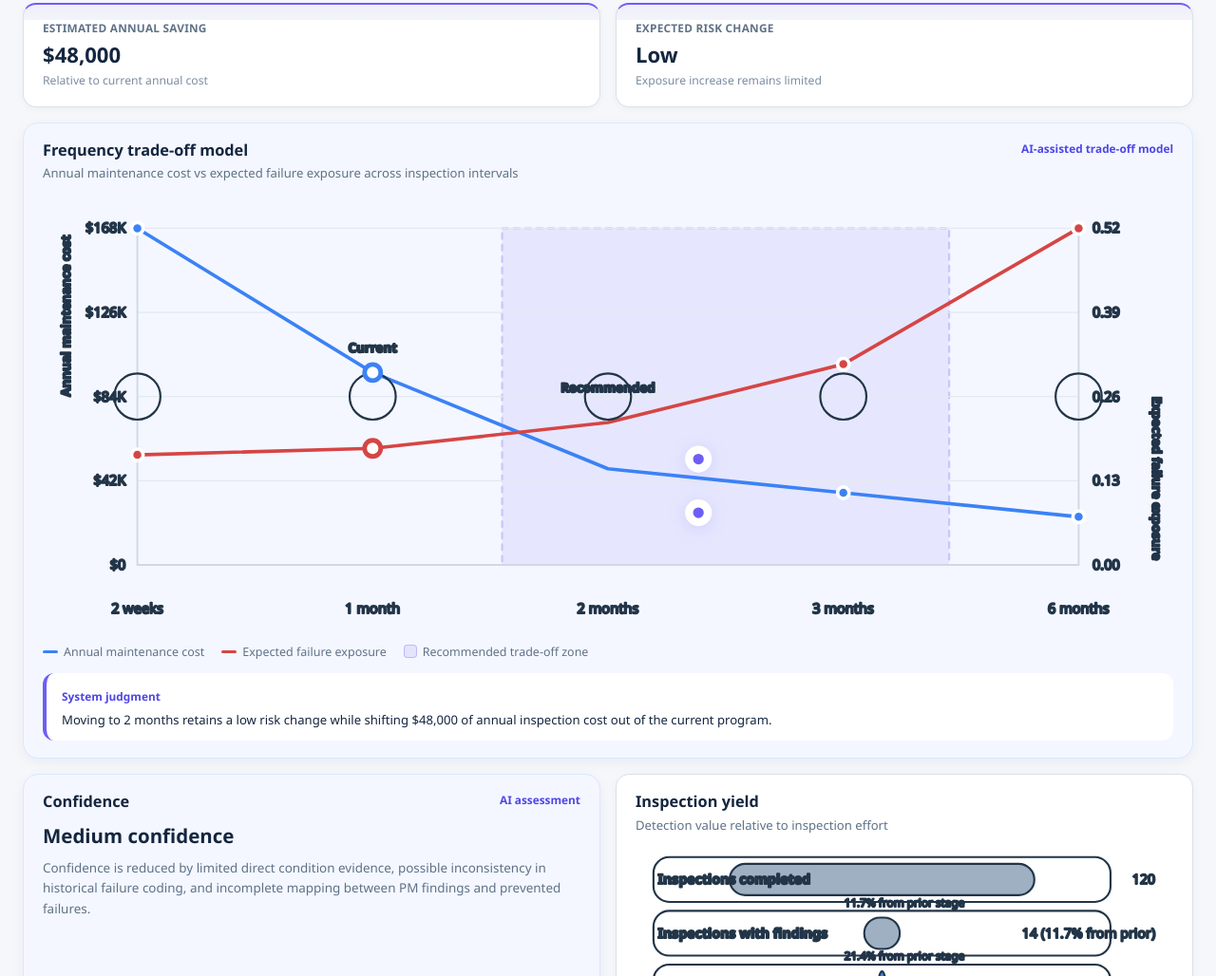
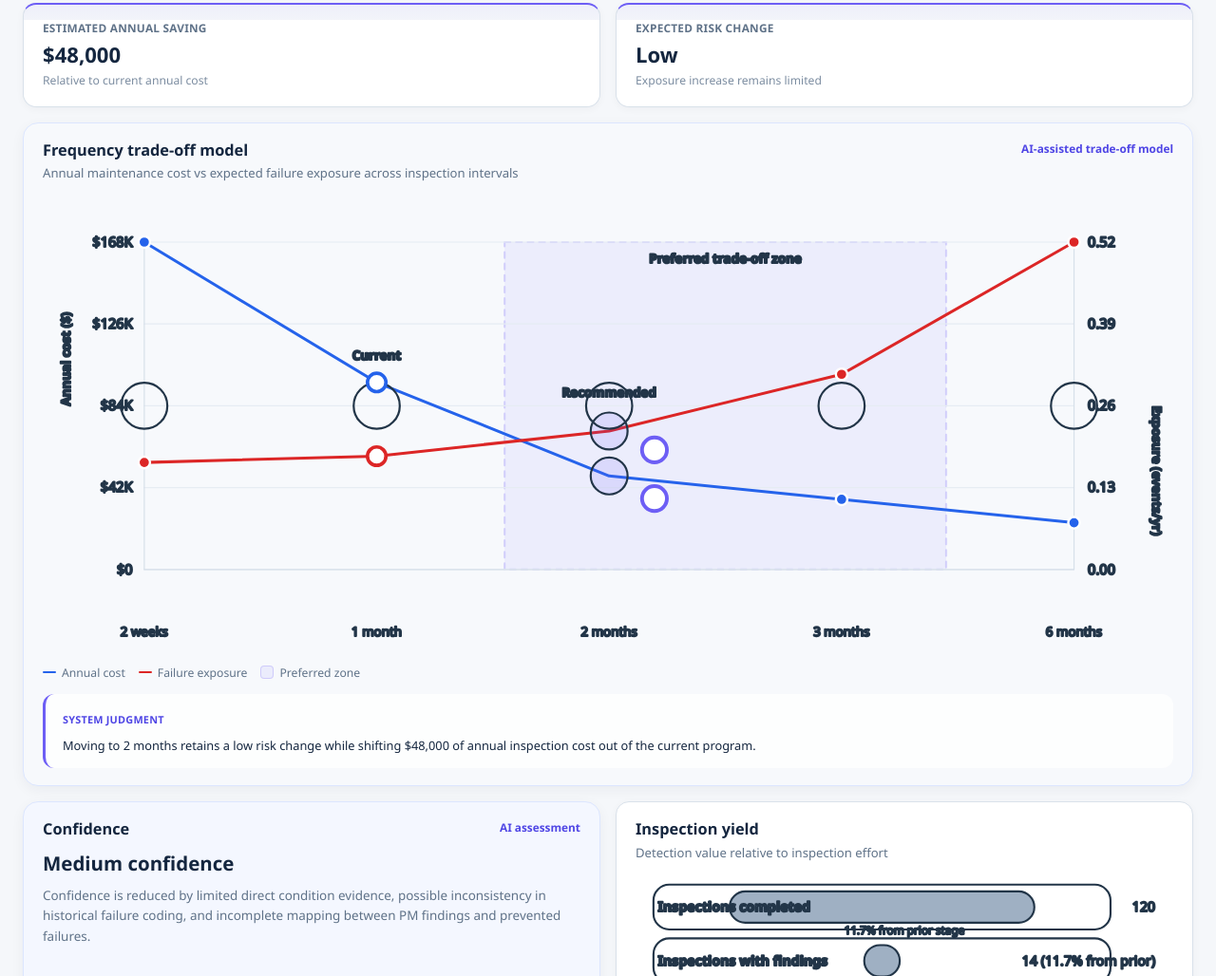
Before and after one commit to Fmkunle/Maintenance-Strategy-G, a plain HTML site: page economic-opportunity-detail.html in a window 1280 px wide. Shown: the part 376-1404 px from the top of the page at 95% size. Drawn offline with Linux system fonts and the light colour scheme.

Commit message:
Build analytical opportunity detail page

```diff
--- a/app.js
+++ b/app.js
@@ -710,8 +710,8 @@ const renderEconomicOpportunityDetail = () => {
     }
 
     const width = 980;
-    const height = 380;
-    const padding = { top: 30, right: 82, bottom: 58, left: 82 };
+    const height = 400;
+    const padding = { top: 42, right: 86, bottom: 74, left: 88 };
     const plotWidth = width - padding.left - padding.right;
     const plotHeight = height - padding.top - padding.bottom;
     const maxCost = Math.max(...detail.tradeoffModel.map((item) => item.cost));
@@ -745,6 +745,15 @@ const renderEconomicOpportunityDetail = () => {
           class: "tradeoff-chart__zone",
         })
       );
+
+      const zoneCaption = createSvgNode("text", {
+        x: (xFor(recommendedStart) + xFor(recommendedEnd)) / 2,
+        y: padding.top + 18,
+        "text-anchor": "middle",
+        class: "tradeoff-chart__zone-caption",
+      });
+      zoneCaption.textContent = "Preferred trade-off zone";
+      svg.appendChild(zoneCaption);
     }
 
     [0, 0.25, 0.5, 0.75, 1].forEach((tick) => {
@@ -783,7 +792,7 @@ const renderEconomicOpportunityDetail = () => {
       transform: `rotate(-90 24 ${padding.top + plotHeight / 2})`,
       class: "tradeoff-chart__axis-title",
     });
-    leftAxisTitle.textContent = "Annual maintenance cost";
+    leftAxisTitle.textContent = "Annual cost ($)";
     svg.appendChild(leftAxisTitle);
 
     const rightAxisTitle = createSvgNode("text", {
@@ -792,7 +801,7 @@ const renderEconomicOpportunityDetail = () => {
       transform: `rotate(90 ${width - 18} ${padding.top + plotHeight / 2})`,
       class: "tradeoff-chart__axis-title",
     });
-    rightAxisTitle.textContent = "Expected failure exposure";
+    rightAxisTitle.textContent = "Exposure (events/yr)";
     svg.appendChild(rightAxisTitle);
 
     [
@@ -834,6 +843,8 @@ const renderEconomicOpportunityDetail = () => {
 
     detail.tradeoffModel.forEach((item, index) => {
       const x = xFor(index);
+      const isCurrent = item.key === currentKey;
+      const isRecommended = item.key === recommendedKey;
       const pointTooltip = `
         <strong>${item.label}</strong>
         <span>Annual cost: ${formatCurrency(item.cost)}</span>
@@ -841,15 +852,32 @@ const renderEconomicOpportunityDetail = () => {
         <span>Risk index: ${item.riskIndex.toFixed(2)}</span>
       `;
 
+      if (isRecommended) {
+        const costHalo = createSvgNode("circle", {
+          cx: x,
+          cy: yForCost(item.cost),
+          r: 16,
+          class: "tradeoff-chart__halo",
+        });
+        const exposureHalo = createSvgNode("circle", {
+          cx: x,
+          cy: yForExposure(item.exposure),
+          r: 16,
+          class: "tradeoff-chart__halo",
+        });
+        svg.appendChild(costHalo);
+        svg.appendChild(exposureHalo);
+      }
+
       const costDot = createSvgNode("circle", {
         cx: x,
         cy: yForCost(item.cost),
-        r: item.key === currentKey || item.key === recommendedKey ? 7 : 5,
+        r: isRecommended ? 10 : isCurrent ? 8 : 5,
         class: [
           "tradeoff-chart__dot",
           "tradeoff-chart__dot--cost",
-          item.key === currentKey ? "is-current" : "",
-          item.key === recommendedKey ? "is-recommended" : "",
+          isCurrent ? "is-current" : "",
+          isRecommended ? "is-recommended" : "",
           item.key === selectedScenario.key ? "is-selected" : "",
         ]
           .filter(Boolean)
@@ -858,12 +886,12 @@ const renderEconomicOpportunityDetail = () => {
       const exposureDot = createSvgNode("circle", {
         cx: x,
         cy: yForExposure(item.exposure),
-        r: item.key === currentKey || item.key === recommendedKey ? 7 : 5,
+        r: isRecommended ? 10 : isCurrent ? 8 : 5,
         class: [
           "tradeoff-chart__dot",
           "tradeoff-chart__dot--exposure",
-          item.key === currentKey ? "is-current" : "",
-          item.key === recommendedKey ? "is-recommended" : "",
+          isCurrent ? "is-current" : "",
+          isRecommended ? "is-recommended" : "",
           item.key === selectedScenario.key ? "is-selected" : "",
         ]
           .filter(Boolean)
@@ -888,17 +916,15 @@ const renderEconomicOpportunityDetail = () => {
       svg.appendChild(costDot);
       svg.appendChild(exposureDot);
 
-      if (item.key === currentKey || item.key === recommendedKey) {
+      if (isCurrent || isRecommended) {
         const markerLabel = createSvgNode("text", {
           x,
           y:
-            item.key === currentKey
-              ? Math.min(yForCost(item.cost), yForExposure(item.exposure)) - 18
-              : Math.min(yForCost(item.cost), yForExposure(item.exposure)) - 26,
+            Math.min(yForCost(item.cost), yForExposure(item.exposure)) - (isRecommended ? 30 : 20),
           "text-anchor": "middle",
           class: "tradeoff-chart__point-label",
         });
-        markerLabel.textContent = item.key === currentKey ? "Current" : "Recommended";
+        markerLabel.textContent = isCurrent ? "Current" : "Recommended";
         svg.appendChild(markerLabel);
       }
 
--- a/economic-opportunity-detail.html
+++ b/economic-opportunity-detail.html
@@ -99,11 +99,11 @@
             </div>
             <span class="economic-ai-kicker">AI-assisted trade-off model</span>
           </div>
-          <svg id="tradeoffChartSvg" class="economic-chart economic-chart--hero" viewBox="0 0 980 380" role="img" aria-label="Dual-axis line chart showing annual maintenance cost and expected failure exposure across inspection intervals"></svg>
+          <svg id="tradeoffChartSvg" class="economic-chart economic-chart--hero" viewBox="0 0 980 400" role="img" aria-label="Dual-axis line chart showing annual maintenance cost and expected failure exposure across inspection intervals"></svg>
           <div class="economic-chart-legend">
-            <span><i class="economic-chart-legend__swatch economic-chart-legend__swatch--cost"></i>Annual maintenance cost</span>
-            <span><i class="economic-chart-legend__swatch economic-chart-legend__swatch--exposure"></i>Expected failure exposure</span>
-            <span><i class="economic-chart-legend__swatch economic-chart-legend__swatch--zone"></i>Recommended trade-off zone</span>
+            <span><i class="economic-chart-legend__swatch economic-chart-legend__swatch--cost"></i>Annual cost</span>
+            <span><i class="economic-chart-legend__swatch economic-chart-legend__swatch--exposure"></i>Failure exposure</span>
+            <span><i class="economic-chart-legend__swatch economic-chart-legend__swatch--zone"></i>Preferred zone</span>
           </div>
           <div class="economic-judgment-callout">
             <span class="economic-judgment-callout__label">System judgment</span>
--- a/styles.css
+++ b/styles.css
@@ -3813,10 +3813,18 @@ body.fiori-overview-page[data-theme="dark"] .fiori-analytic-card--link:hover {
 
 .economic-card--hero,
 .economic-card--confidence {
+  border-radius: 16px;
+  box-shadow: 0 4px 14px rgba(20, 38, 63, 0.05);
+}
+
+.economic-card--hero {
+  background: #f7f9fc;
+  border-color: var(--economic-ai-border);
+}
+
+.economic-card--confidence {
   background: var(--economic-ai-bg);
   border-color: var(--economic-ai-border);
-  border-radius: 16px;
-  box-shadow: 0 4px 14px rgba(20, 38, 63, 0.05);
 }
 
 .economic-ai-kicker {
@@ -3843,11 +3851,11 @@ body.fiori-overview-page[data-theme="dark"] .fiori-analytic-card--link:hover {
 .economic-chart-legend {
   display: flex;
   align-items: center;
-  gap: 18px;
+  gap: 14px;
   flex-wrap: wrap;
-  margin-top: 12px;
+  margin-top: 10px;
   color: var(--economic-text-secondary);
-  font-size: 0.78rem;
+  font-size: 0.76rem;
 }
 
 .economic-chart-legend span {
@@ -3862,47 +3870,49 @@ body.fiori-overview-page[data-theme="dark"] .fiori-analytic-card--link:hover {
 
 .economic-chart-legend__swatch--cost,
 .economic-chart-legend__swatch--exposure {
-  width: 16px;
-  height: 3px;
+  width: 14px;
+  height: 2px;
   border-radius: 999px;
 }
 
 .economic-chart-legend__swatch--cost {
-  background: var(--economic-blue);
+  background: #2563eb;
 }
 
 .economic-chart-legend__swatch--exposure {
-  background: var(--economic-red);
+  background: #dc2626;
 }
 
 .economic-chart-legend__swatch--zone {
   width: 14px;
   height: 14px;
   border-radius: 4px;
-  background: rgba(109, 94, 245, 0.12);
-  border: 1px solid rgba(109, 94, 245, 0.32);
+  background: rgba(109, 94, 245, 0.08);
+  border: 1px solid rgba(109, 94, 245, 0.22);
 }
 
 .economic-judgment-callout {
   margin-top: 14px;
-  padding: 12px 14px 12px 16px;
-  border-left: 4px solid var(--economic-ai-accent);
+  padding: 14px 16px 14px 18px;
+  border-left: 3px solid var(--economic-ai-accent);
   border-radius: 12px;
-  background: #ffffff;
+  background: rgba(255, 255, 255, 0.8);
 }
 
 .economic-judgment-callout__label {
   display: inline-flex;
   color: var(--economic-ai-text);
-  font-size: 0.74rem;
-  font-weight: 700;
+  font-size: 0.68rem;
+  letter-spacing: 0.02em;
+  font-weight: 700;
+  text-transform: uppercase;
 }
 
 .economic-judgment-callout p {
-  margin: 6px 0 0;
+  margin: 8px 0 0;
   color: var(--economic-text);
-  font-size: 0.82rem;
-  line-height: 1.5;
+  font-size: 0.8rem;
+  line-height: 1.6;
 }
 
 .economic-confidence__value {
@@ -4190,63 +4200,94 @@ body.fiori-overview-page[data-theme="dark"] .fiori-analytic-card--link:hover {
 .economic-detail-page .tradeoff-chart__grid,
 .economic-detail-page .bar-compare__grid,
 .economic-detail-page .delay-chart__grid {
-  stroke: #e3e9f0;
+  stroke: #e6ecf3;
   stroke-width: 1;
 }
 
 .economic-detail-page .tradeoff-chart__axis {
-  stroke: #cfd8e3;
-  stroke-width: 1.5;
+  stroke: #d7e0ea;
+  stroke-width: 1;
 }
 
 .economic-detail-page .tradeoff-chart__zone {
-  fill: rgba(109, 94, 245, 0.1);
-  stroke: rgba(109, 94, 245, 0.28);
+  fill: rgba(109, 94, 245, 0.08);
+  stroke: rgba(109, 94, 245, 0.22);
 }
 
 .economic-detail-page .tradeoff-chart__line--cost {
-  stroke: var(--economic-blue);
-  stroke-width: 3;
+  stroke: #2563eb;
+  stroke-width: 2.5;
   fill: none;
 }
 
 .economic-detail-page .tradeoff-chart__line--exposure {
-  stroke: var(--economic-red);
-  stroke-width: 3;
+  stroke: #dc2626;
+  stroke-width: 2.5;
   fill: none;
 }
 
+.economic-detail-page .tradeoff-chart__halo {
+  fill: rgba(109, 94, 245, 0.14);
+}
+
 .economic-detail-page .tradeoff-chart__dot--cost {
-  fill: var(--economic-blue);
+  fill: #2563eb;
+  stroke: #ffffff;
+  stroke-width: 2;
 }
 
 .economic-detail-page .tradeoff-chart__dot--exposure {
-  fill: var(--economic-red);
+  fill: #dc2626;
+  stroke: #ffffff;
+  stroke-width: 2;
 }
 
 .economic-detail-page .tradeoff-chart__dot.is-current {
   fill: #ffffff;
-  stroke-width: 4;
+  stroke-width: 3;
 }
 
 .economic-detail-page .tradeoff-chart__dot--cost.is-current {
-  stroke: var(--economic-blue);
+  stroke: #2563eb;
 }
 
 .economic-detail-page .tradeoff-chart__dot--exposure.is-current {
-  stroke: var(--economic-red);
+  stroke: #dc2626;
 }
 
 .economic-detail-page .tradeoff-chart__dot.is-recommended {
-  fill: var(--economic-ai-accent);
-  stroke: #ffffff;
-  stroke-width: 6;
-  filter: drop-shadow(0 2px 6px rgba(109, 94, 245, 0.18));
-  transform: scale(1.22);
+  fill: #ffffff;
+  stroke: var(--economic-ai-accent);
+  stroke-width: 3;
+}
+
+.economic-detail-page .tradeoff-chart__dot--cost.is-recommended,
+.economic-detail-page .tradeoff-chart__dot--exposure.is-recommended {
+  filter: none;
+}
+
+.economic-detail-page .tradeoff-chart__dot--cost.is-selected,
+.economic-detail-page .tradeoff-chart__dot--exposure.is-selected {
+  stroke-width: 3;
+}
+
+.economic-detail-page .tradeoff-chart__dot--cost.is-selected:not(.is-current):not(.is-recommended) {
+  fill: #1d4ed8;
+}
+
+.economic-detail-page .tradeoff-chart__dot--exposure.is-selected:not(.is-current):not(.is-recommended) {
+  fill: #b91c1c;
 }
 
 .economic-detail-page .tradeoff-chart__dot.is-selected {
-  transform: scale(1.16);
+  transform: scale(1.08);
+}
+
+.economic-detail-page .tradeoff-chart__zone-caption {
+  fill: var(--economic-ai-text);
+  font-family: "72", "Segoe UI", "Helvetica Neue", sans-serif;
+  font-size: 11px;
+  font-weight: 700;
 }
 
 .economic-detail-page .tradeoff-chart__axis-title,
@@ -4261,24 +4302,28 @@ body.fiori-overview-page[data-theme="dark"] .fiori-analytic-card--link:hover {
 .economic-detail-page .bar-compare__axis-label,
 .economic-detail-page .delay-chart__label,
 .economic-detail-page .delay-chart__axis-label {
-  fill: var(--economic-text-secondary);
+  fill: #5f7288;
   font-family: "72", "Segoe UI", "Helvetica Neue", sans-serif;
+}
+
+.economic-detail-page .tradeoff-chart__axis-title {
+  font-size: 11px;
+  font-weight: 600;
+}
+
+.economic-detail-page .tradeoff-chart__point-label {
+  fill: var(--economic-text);
+  font-size: 11px;
+  font-weight: 700;
+}
+
+.economic-detail-page .tradeoff-chart__x-label {
+  font-size: 11px;
 }
 
 .economic-detail-page .tradeoff-chart__hit-area,
 .economic-detail-page .funnel-chart__hit-area {
   cursor: pointer;
-}
-
-.economic-detail-page .tradeoff-chart__axis-title {
-  font-size: 11px;
-  font-weight: 600;
-}
-
-.economic-detail-page .tradeoff-chart__point-label {
-  fill: var(--economic-text);
-  font-size: 11px;
-  font-weight: 700;
 }
 
 .economic-detail-page .funnel-chart__stage {
```
